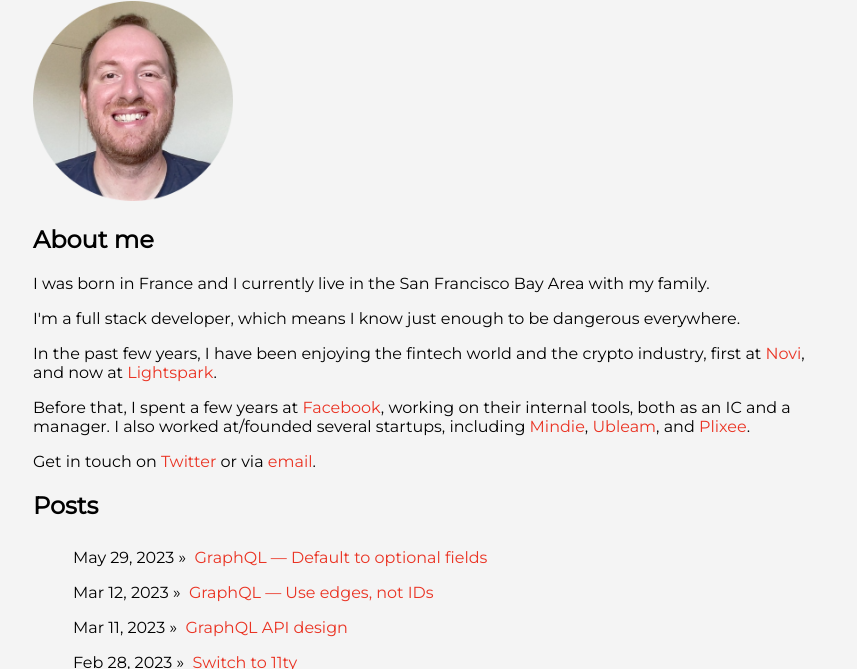
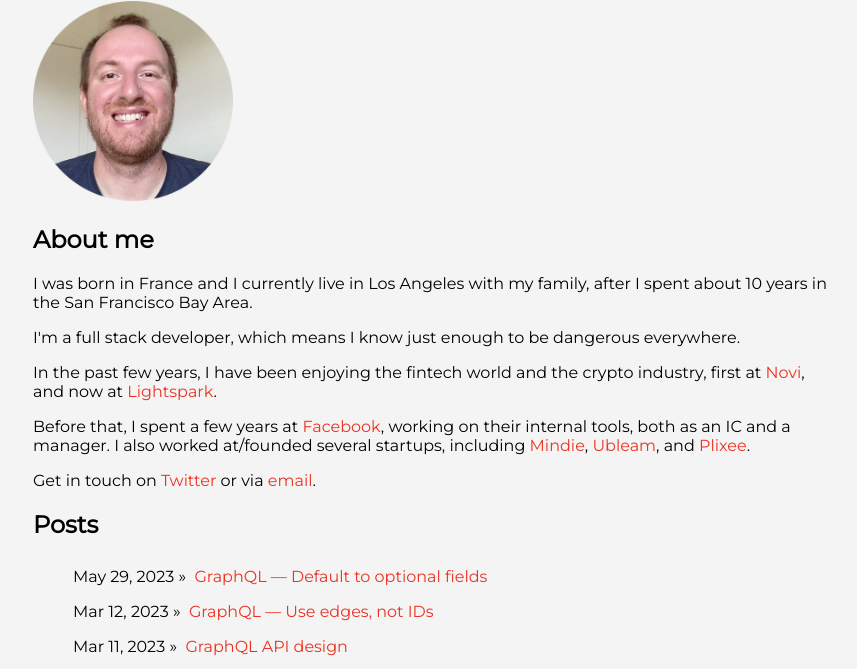
Before and after one commit to vdurmont/vdurmont.github.com, an Eleventy site: page index.html in a window 1280 px wide. Shown: the part 144-813 px from the top of the page, without its empty margins (207-1064 px from the left). Built offline with nearby package versions, Linux system fonts and the light colour scheme; Eleventy itself is replaced by a stand-in of ours; files that its build step writes are made by us from their sources.

Commit message:
Change location

```diff
--- a/index.html
+++ b/index.html
@@ -9,8 +9,8 @@ layout: page.html
 />
 <h2>About me</h2>
 <p>
-	I was born in France and I currently live in the San Francisco Bay Area with
-	my family.
+	I was born in France and I currently live in Los Angeles with my family, after
+	I spent about 10 years in the San Francisco Bay Area.
 </p>
 <p>
 	I'm a full stack developer, which means I know just enough to be dangerous
```
Also changed, not shown: docs/index.html (+2 -2 lines).
